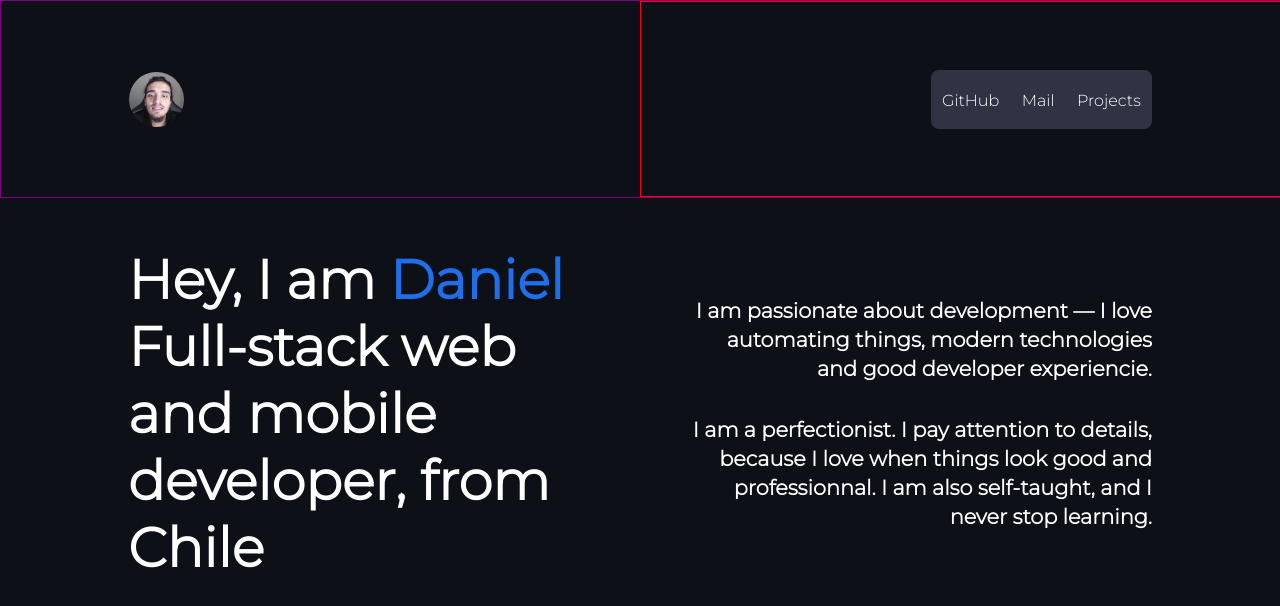
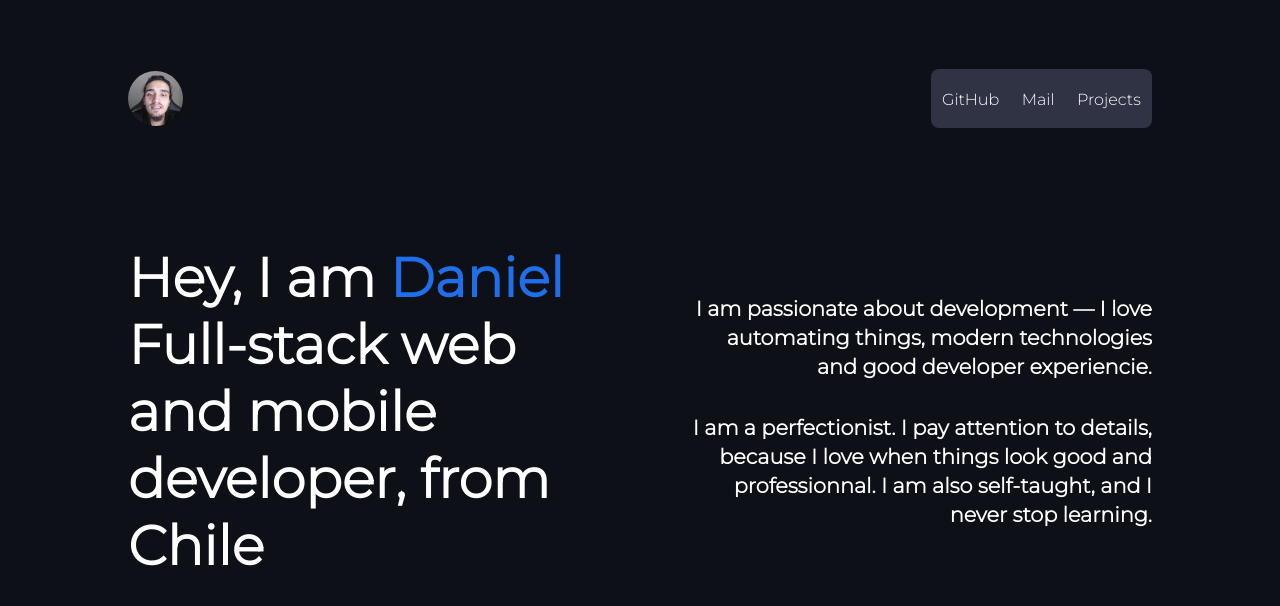
Before and after one commit to danieltadresu/try-app, a React (Create React App) app in the folder academy-web/: page / in a window 1280 px wide. Shown: the top 606 px of the page. Built offline with nearby package versions, Linux system fonts and the light colour scheme.

Commit message:
feat(styles): remove border-color styles

```diff
--- a/academy-web/src/components/Header.module.css
+++ b/academy-web/src/components/Header.module.css
@@ -1,7 +1,6 @@
 /*** Header Content ***/
 .Header {
   width: 100%;
-  border: 1px solid purple;
 
   display: flex;
 }
@@ -17,7 +16,6 @@
 
   display: flex;
   justify-content: flex-end;
-  border: 1px solid red;
 }
 
 /*** End Header Content ***/
```
